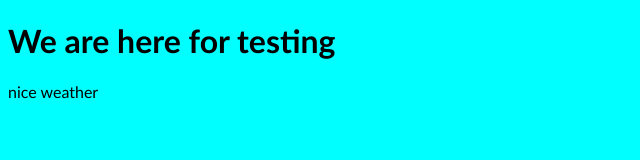
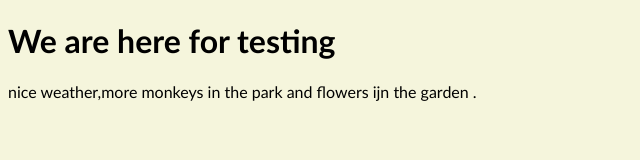
Before and after one commit to kimiko-11/mypro1, a plain HTML site: page index.html in a window 1280 px wide. Shown: the whole page, without its empty margins (0-640 px from the left). Drawn offline with Linux system fonts and the light colour scheme.

Commit message:
trying again to make a commit

```diff
--- a/index.html
+++ b/index.html
@@ -6,13 +6,13 @@
     <title>mypro1-bro</title>
     <style>
         body{
-             background-color:aqua;
+             background-color:beige;
              font-family:'Gill Sans', 'Gill Sans MT', Calibri, 'Trebuchet MS', sans-serif;
             }
     </style>
 </head>
 <body>
     <h1>We are here for testing</h1>
-    <p>nice weather</p>
+    <p>nice weather,more monkeys in the park and flowers ijn the garden .</p>
 </body>
 </html>
```
